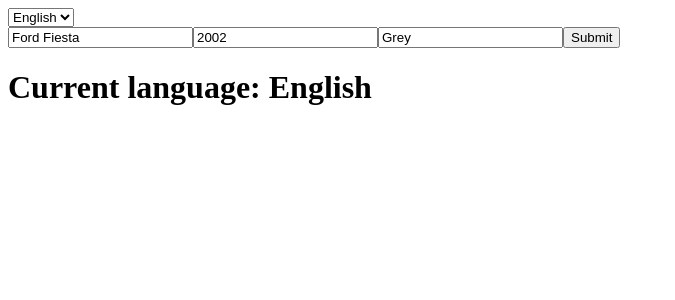
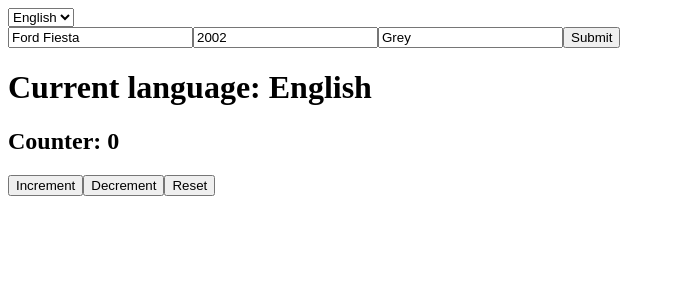
Before and after one commit to mFerlito/react-exercises, a React (Create React App) app: page / in a window 1280 px wide. Shown: the top 300 px of the page, without its empty margins (0-675 px from the left). Built offline with nearby package versions, Linux system fonts and the light colour scheme.

Commit message:
useCallback done

```diff
--- a/src/App.js
+++ b/src/App.js
@@ -2,6 +2,7 @@
 import { DisplayLanguage } from "./components/DisplayLanguage";
 import { LanguageContext } from "./components/LanguageContext";
 import {CarSelector} from "./components/CarSelector"
+import { UseCounter } from "./components/UseCounter";
 
 
 
@@ -26,6 +27,7 @@
                 <CarSelector initialData={{ defaultModel: "Ford Fiesta", defaultYear: 2002, defaultColor: "Grey" }} />
                 <DisplayLanguage />
             </LanguageContext.Provider>
+            <UseCounter/>
         </div>
     )
 
--- a/src/components/UseCounter.jsx
+++ b/src/components/UseCounter.jsx
@@ -1,30 +1,30 @@
-import { useState } from "react"
-export function UseCounter(initialValue = 0) {
+import { useState, useCallback } from "react";
+
+export function useCounter({initialValue = 0}){
     const [counter, setCounter] = useState(initialValue)
 
-    function handleCounterIncrement() {
-        setCounter(c => c + 1)
-    }
-   function handleCounterResetHandler() {
+    const handleCounterIncrement = useCallback(function handleCounterIncrement(){
+        setCounter((number) => number + 1 )
+    },[])
+
+    const handleCounterDecrement = useCallback(function handleCounterDecrement(){
+        setCounter((number) => number - 1 )
+    },[])
+
+    const handleCounterReset = useCallback(function handleCounterReset(){
         setCounter(initialValue)
-    }
+    }, [initialValue])
 
-   function handleCounterDecrement() {
-        setCounter(c => c - 1)
-
-    }
     return {
-
         counter: counter,
         onIncrement: handleCounterIncrement,
         onDecrement: handleCounterDecrement,
-        onReset: handleCounterResetHandler,
+        onReset: handleCounterReset
+    }
+}
+export function UseCounter ({intialValue = 0}) {
 
-}
-}
-export function Counter ({intialValue = 0}) {
-
-    const  {counter, onIncrement, onDecrement, onReset } = UseCounter(intialValue)
+    const  {counter, onIncrement, onDecrement, onReset } = useCounter(intialValue)
 
 
     return (
```
